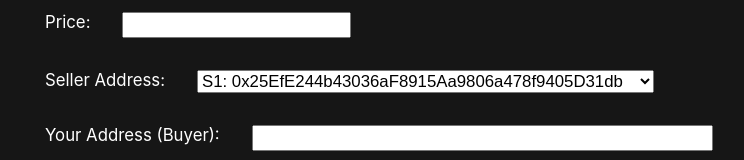
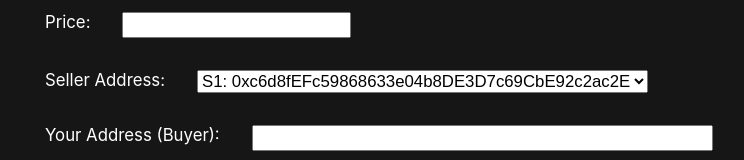
Before and after one commit to TeamOberon07/landingpage, a React (Create React App) app: page / in a window 1280 px wide. Shown: the part 247-407 px from the top of the page, without its empty margins (99-843 px from the left). Built offline with nearby package versions, Linux system fonts and the light colour scheme; data requests are answered from the project's data file.

Commit message:
Update sellers list

```diff
--- a/src/components/ECommerce.jsx
+++ b/src/components/ECommerce.jsx
@@ -3,7 +3,7 @@ import { useState, useEffect } from 'react';
 export function ECommerce() {
     const [id, setId] = useState('');
     const [price, setPrice] = useState('');
-    const [sellerAddress, setSellerAddress] = useState('0x25EfE244b43036aF8915Aa9806a478f9405D31db');
+    const [sellerAddress, setSellerAddress] = useState('0xc6d8fEFc59868633e04b8DE3D7c69CbE92c2ac2E');
     const [buyerAddress, setBuyerAddress] = useState('');
     const [status, setStatus] = useState('');
     const [orderLink, setOrderLink] = useState('');
@@ -52,7 +52,7 @@ export function ECommerce() {
 
                     window.open('http://localhost:3000/landing-page?order='+id);
                     setPrice('');
-                    setSellerAddress('0x25EfE244b43036aF8915Aa9806a478f9405D31db');
+                    setSellerAddress('0xc6d8fEFc59868633e04b8DE3D7c69CbE92c2ac2E');
                     setBuyerAddress("");
                     setId(id+1);
                 }
@@ -69,14 +69,10 @@ export function ECommerce() {
 
                 <label htmlFor='sellerAddress'>Seller Address:</label>
                 <select name='sellerAddress' id='sellerAddress' value={sellerAddress} onChange={ (e) => setSellerAddress(e.target.value) } >
-                    <option value='0x25EfE244b43036aF8915Aa9806a478f9405D31db'>S1: 0x25EfE244b43036aF8915Aa9806a478f9405D31db</option>
-                    <option value='0xc6d8fEFc59868633e04b8DE3D7c69CbE92c2ac2E'>S2: 0xc6d8fEFc59868633e04b8DE3D7c69CbE92c2ac2E</option>
+                    <option value='0xc6d8fEFc59868633e04b8DE3D7c69CbE92c2ac2E'>S1: 0xc6d8fEFc59868633e04b8DE3D7c69CbE92c2ac2E</option>
+                    <option value='0x25EfE244b43036aF8915Aa9806a478f9405D31db'>S2: 0x25EfE244b43036aF8915Aa9806a478f9405D31db</option>
                     <option value='0x7FA3E0bbff7082cf4f2fcCB2CfcC92f2e5602999'>S3: 0x7FA3E0bbff7082cf4f2fcCB2CfcC92f2e5602999</option>
                     <option value='0x26d44a260c6dde286a72Bc43E384a087731cecef'>S4: 0x26d44a260c6dde286a72Bc43E384a087731cecef</option>
-                    <option value='0x9034C7BfE4f6E4a30cbbcbC193EE1f98BF80421e'>S5: 0x9034C7BfE4f6E4a30cbbcbC193EE1f98BF80421e</option>
-                    <option value='0xD7C4ca22b142fE95a33856bC37ED5E514C6b7279'>S6: 0xD7C4ca22b142fE95a33856bC37ED5E514C6b7279</option>
-                    <option value='0xDE4706886D1c283a9765F8314125a439DE78dF24'>S7: 0xDE4706886D1c283a9765F8314125a439DE78dF24</option>
-                    <option value='0xe5B197D91ad002a18917aB4fdc6b6E0126797482'>S8: 0xe5B197D91ad002a18917aB4fdc6b6E0126797482</option>
                 </select>
 
                 <label htmlFor='price'>Your Address (Buyer):</label>
--- a/src/e-comm_db.json
+++ b/src/e-comm_db.json
@@ -45,8 +45,8 @@
       "price": "0.49",
       "sellerAddress": "0x25EfE244b43036aF8915Aa9806a478f9405D31db",
       "buyerAddress": "0xB5Fe0836f9Bd5ba48654726A81f8612fdD98B138",
-      "confirmed": false,
-      "hash": ""
+      "confirmed": true,
+      "hash": "0xa294f851f87cdb79f88c9451bfa46f61a50a9c12becc44104e47b500f2ddb1aa"
     },
     {
       "id": 7,
@@ -63,6 +63,14 @@
       "buyerAddress": "0x75CA58952B89947cA43f23F01c6959b988017d43",
       "confirmed": false,
       "hash": ""
+    },
+    {
+      "id": 9,
+      "price": "0.49",
+      "sellerAddress": "0x25EfE244b43036aF8915Aa9806a478f9405D31db",
+      "buyerAddress": "0xB5Fe0836f9Bd5ba48654726A81f8612fdD98B138",
+      "confirmed": true,
+      "hash": "0x0a41c5c87ef32922c3df103c21bae7d0863d6b205c4f47c43a5b8e307fc1d207"
     }
   ]
 }
```
